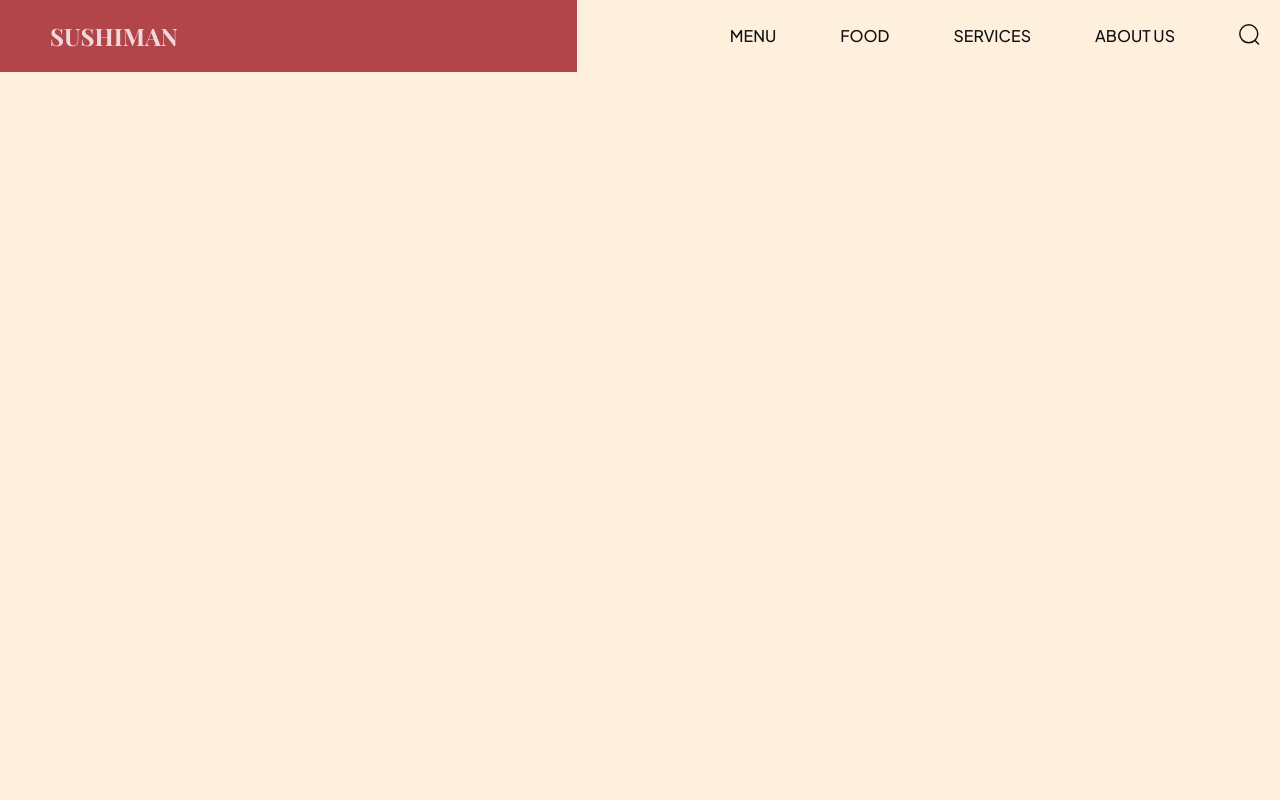
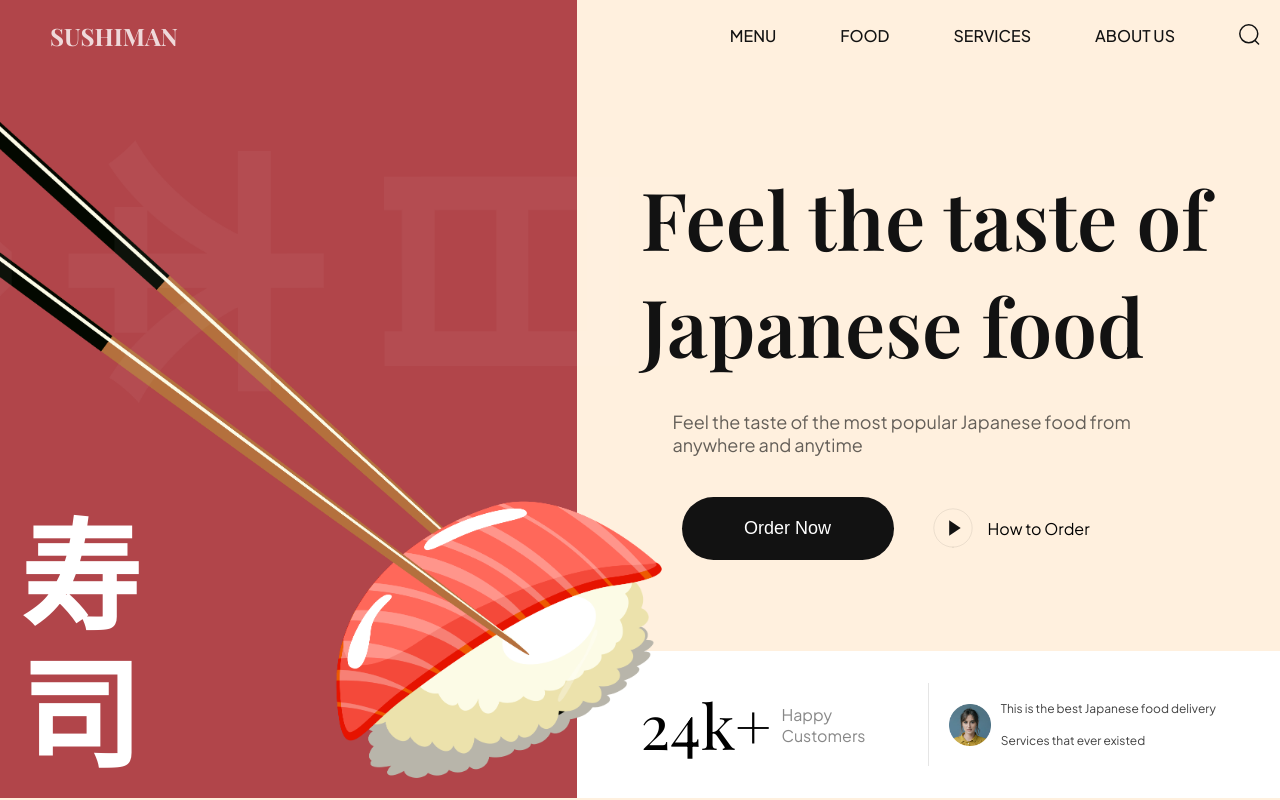
Before and after one commit to GodfredAb/Sushi, a website built with Vite: page index.html in a window 1280 px wide. Built offline with nearby package versions, Linux system fonts and the light colour scheme.

Commit message:
second commit

```diff
--- a/css/sections/hero.css
+++ b/css/sections/hero.css
@@ -0,0 +1,175 @@
+.hero {
+    display: flex;
+    min-height: calc(100vh - 74px);
+    overflow: hidden;
+}
+
+.hero-image {
+    flex: 1;
+    display: flex;
+    flex-direction: column;
+
+    position: relative;
+    z-index: 5;
+}
+
+.hero-image img {
+    width: 120%;
+    height: 100%;
+    object-fit: contain;
+}
+
+.hero-image h2 {
+    position: absolute;
+    bottom: 0;
+    padding: 20px;
+    font-size: 120px;
+    font-family: var(--playfair-display);
+    font-weight: 700;
+    line-height: 138px;
+    color: #fff;
+}
+
+.hero-image__overlay {
+    position: absolute;
+    width: 100%;
+    inset: 0;
+
+    background-color: var(--primary-color);
+    z-index: -1;
+}
+
+.hero-content {
+    display: flex;
+    flex: 1.22;
+    flex-direction: column;
+    justify-content: space-between;
+}
+
+.hero-content__info {
+    display: flex;
+    flex: 1;
+    justify-content: center;
+    padding: 64px;
+    flex-direction: column;
+}
+
+.hero-content__info h1 {
+    font-family: var(--playfair-display);
+    font-size: 80px;
+    font-weight: 600;
+    color: var(--secondary-color);
+}
+
+.hero-content__info p {
+    margin: 32px 0 0 32px;
+
+    font-family: var(--plus-jakarta-sans);
+    color: var(--secondary-color);
+    font-size: 18px;
+    font-weight: 400;
+    opacity: 0.65;
+}
+
+.hero-content__buttons {
+    margin: 41px 0 0 41px;
+
+    display: flex;
+    flex-wrap: wrap;
+    gap: 36px;
+}
+
+.hero-content__order-button {
+    padding: 20px;
+    border-radius: 36px;
+    min-width: 212px;
+    outline: none;
+    border: none;
+    background-color: var(--secondary-color);
+
+    cursor: pointer;
+
+    color: #fff;
+    font-weight: 500;
+    font-size: 18px;
+    line-height: 23px;
+}
+
+.hero-content__play-button {
+    border: none;
+    outline: none;
+    background: transparent;
+
+    display: flex;
+    align-items: center;
+
+    font-size: 16px;
+    line-height: 19px;
+    color: var(--black-200);
+    font-family: var(--plus-jakarta-sans);
+
+    cursor: pointer;
+}
+
+.hero-content__play-button img {
+    margin-right: 12px;
+
+    width: 46px;
+    height: 46px;
+    object-fit: contain;
+}
+
+.hero-content__testimonial {
+    padding: 32px 64px;
+
+    display: flex;
+    flex-wrap: wrap;
+    gap: 20px;
+
+    background-color: var(--color-white);
+}
+
+.hero-content__customer {
+    flex: 1;
+    gap: 10px;
+}
+
+.hero-content__customer h4 {
+    font-size: 62px;
+    font-weight: 400;
+    font-family: var(--playfair-display);
+}
+
+.hero-content__customer p {
+    font-size: 16px;
+    font-weight: 400;
+    font-family: var(--plus-jakarta-sans);
+    color: var(--secondary-color);
+    opacity: 0.5;
+}
+
+.hero-content__review {
+    flex: 1;
+    display: flex;
+    align-items: center;
+    gap: 10px;
+
+    padding-left: 20px;
+    border-left: 1px solid rgba(2, 2, 2, 0.1);
+    min-width: 200px;
+}
+
+.hero-content__review img {
+    width: 42px;
+    height: 42px;
+    object-fit: contain;
+}
+
+.hero-content__review p {
+    font-size: 12px;
+    font-weight: 400;
+    line-height: 32px;
+    font-family: var(--plus-jakarta-sans);
+    color: var(--secondary-color);
+    opacity: 0.8;
+}
--- a/index.html
+++ b/index.html
@@ -38,5 +38,47 @@
             </ul>
         </nav>
     </header>
+
+    <section class="hero">
+        <div class="hero-image">
+            <img src="assets/sushi-1.png" alt="sushi"/>
+            <h2>
+                寿 <br>
+                司
+            </h2>
+            <div class="hero-image__overlay"></div>
+        </div>
+       <div class="hero-content">
+        <div class="hero-content__info">
+            <h1>Feel the taste of Japanese food</h1>
+            <p>Feel the taste of the most popular Japanese food from anywhere and anytime
+            </p>
+            <div class="hero-content__buttons">
+                <button class="hero-content__order-button">
+                    Order Now
+                </button>
+                <button class="hero-content__play-button">
+                    <img src="/assets/play-circle.svg" alt="play" />
+                    How to Order
+                </button>
+            </div>
+        </div>
+
+        <div class="hero-content__testimonial">
+            <div class="hero-content__customer flex-center">
+               <h4>24<span>k+</span></h4>
+               <p>Happy Customers</p>
+            </div>
+
+            <div class="hero-content__review">
+                <img src="/assets/user.png" alt="user">
+                <p>This is the best Japanese food delivery Services that ever existed
+                </p>
+            </div>
+        </div>
+       </div>
+    </section>
+
+    <script src="/js/script.js" type="module"></script>
   </body>
 </html>
```
Also changed, not shown: js/script.js (+5 -5 lines).
